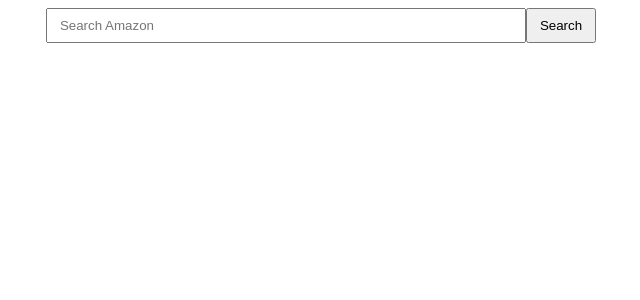
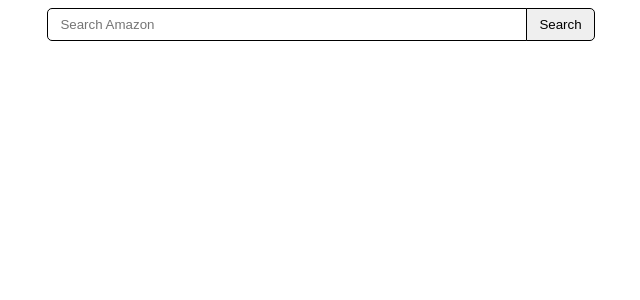
Before and after one commit to rbmatth/cadabra-search, an Angular app: page / in a window 1280 px wide. Shown: the top 300 px of the page, without its empty margins (319-959 px from the left). Built offline with nearby package versions, Linux system fonts and the light colour scheme.

Commit message:
Update search input style

```diff
--- a/src/app/app.component.css
+++ b/src/app/app.component.css
@@ -18,11 +18,21 @@
   width: 50%;
   /* height: 2rem; */
   padding: 0.5rem 0.75rem;
+  border-right: 0px;
+  border-top-left-radius: 5px;
+  border-bottom-left-radius: 5px;
+  border: 1px solid black;
+  margin-right: -1px;
 }
 
 #search button {
   padding-left: 0.75rem;
   padding-right: 0.75rem;
+  border-radius: 0;
+  border-top-right-radius: 5px;
+  border-bottom-right-radius: 5px;
+  border: 1px solid black;
+  /* background-color: orange; */
 }
 
 /* #search * {
--- a/src/app/app.component.html
+++ b/src/app/app.component.html
@@ -8,8 +8,7 @@
   <br>
   <div>
     <div class="product-search-result" *ngFor="let product of products">
-      <app-product-search-result [product]="product">
-      </app-product-search-result>
+      <app-product-search-result [product]="product"></app-product-search-result>
     </div>
   </div>
 </div>
```
